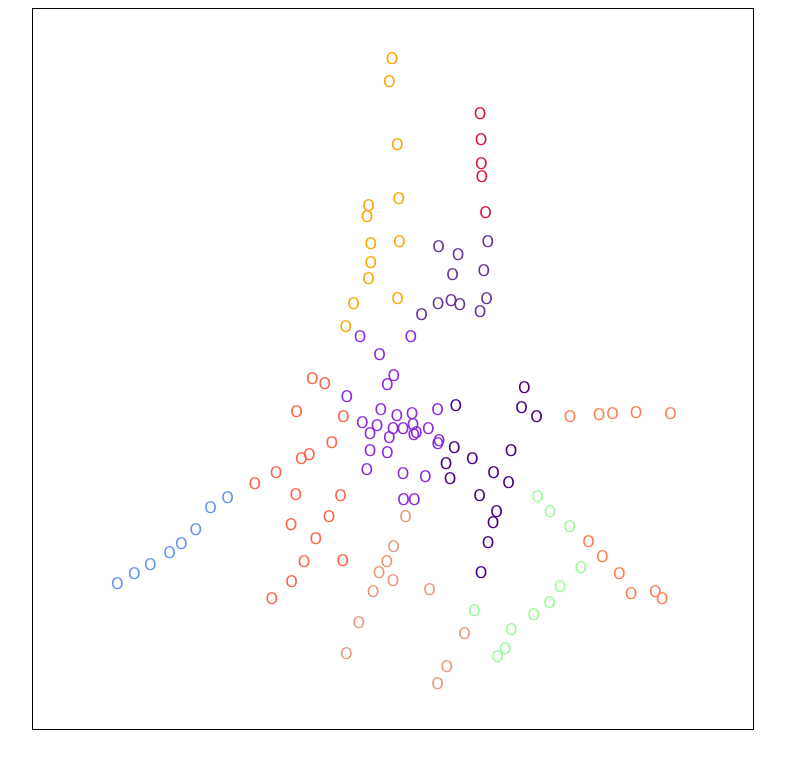
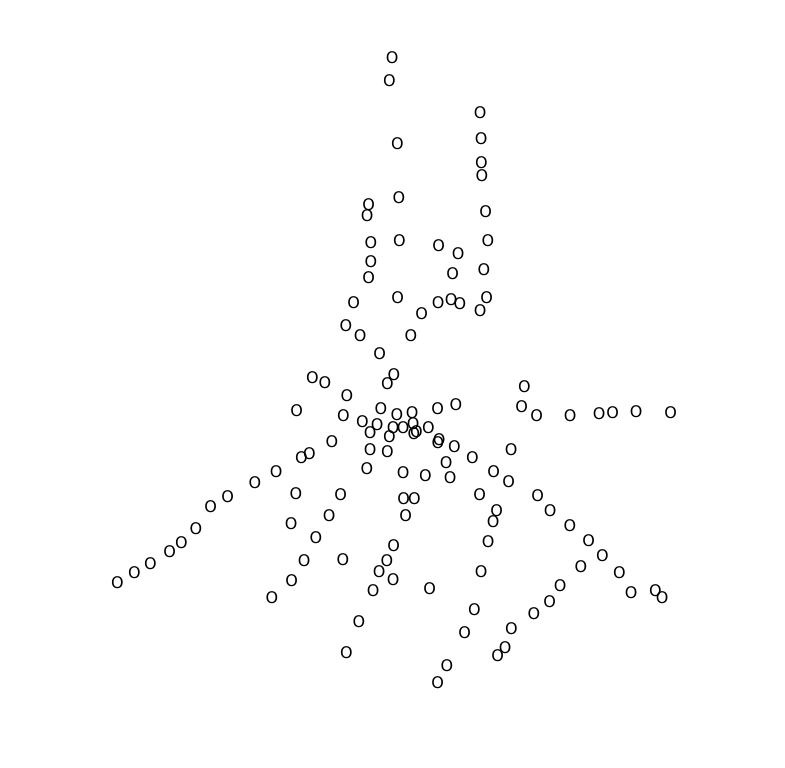
Before and after one commit to WikiDrabinka/mini-tram, a React (Vite) app in the folder mini-tram/: page / in a window 1280 px wide. Shown: the top 768 px of the page, without its empty margins (247-1032 px from the left). Built offline with nearby package versions, Linux system fonts and the light colour scheme.

Commit message:
Added selecting stops

```diff
--- a/mini-tram/src/App.jsx
+++ b/mini-tram/src/App.jsx
@@ -2,28 +2,43 @@ import { useState } from 'react'
 import all_stops from "./assets/stops.json"
 import { scaleLat, scaleLon, selectStops, colors } from "./utils.js"
 
-function Stop({props}) {
+function Stop({props, selected, onClick}) {
   let style = {
     "--lat" : scaleLat(props.geometry.coordinates[1]),
     "--lon" : scaleLon(props.geometry.coordinates[0]),
-    color: colors[props.sector]
+    color : selected? "RebeccaPurple": "black"
   }
-  return <div className="stop" style={style}>
+  console.log(props)
+  return <div className="stop" style={style} onClick={onClick}>
   <div>O</div>
   <div className="stop-description">{props.properties.stop_name}</div>
   </div>
 }
 
+
 function App() {
   const [stops, setStops] = useState(all_stops)
   const [routes, setRoutes] = useState([])
-  console.log(stops)
+  const [selected, setSelected] = useState([])
+
+
+  function handleClick(stop) {
+    let current_selected = selected.slice()
+    if (selected.includes(stop.id)) {
+      current_selected = selected.filter(id => id != stop.id)
+    } else {
+      current_selected.push(stop.id)
+    }
+    setSelected(current_selected)
+  }
 
   return (
-    <div className="map">
-      {stops.map((stop) => {
-        return <Stop key={stop.stop_id} props={stop}></Stop>
-      })}
+    <div className="app">
+      <div className="map">
+        {stops.map((stop) => {
+          return <Stop key={stop.id} props={stop} selected={selected.includes(stop.id)} onClick={() => handleClick(stop)}></Stop>
+        })}
+      </div>
     </div>
   )
 }
--- a/mini-tram/src/index.css
+++ b/mini-tram/src/index.css
@@ -9,7 +9,6 @@ body {
 
 .map {
   position: relative;
-  border: 1px solid black;
 }
 
 .stop {
```
